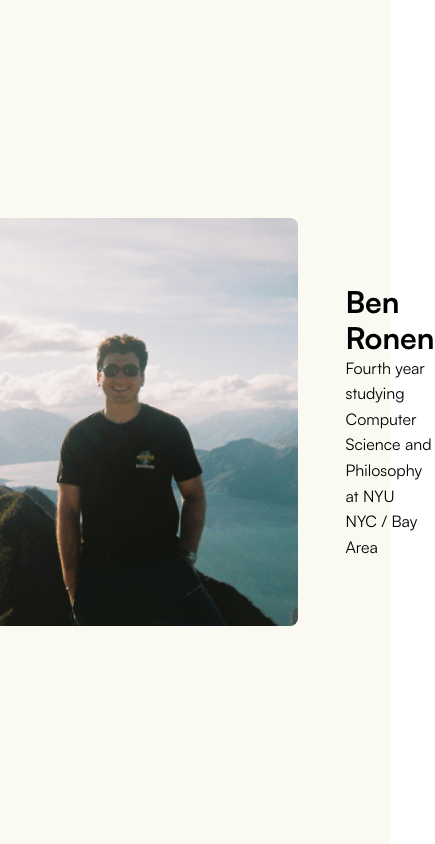
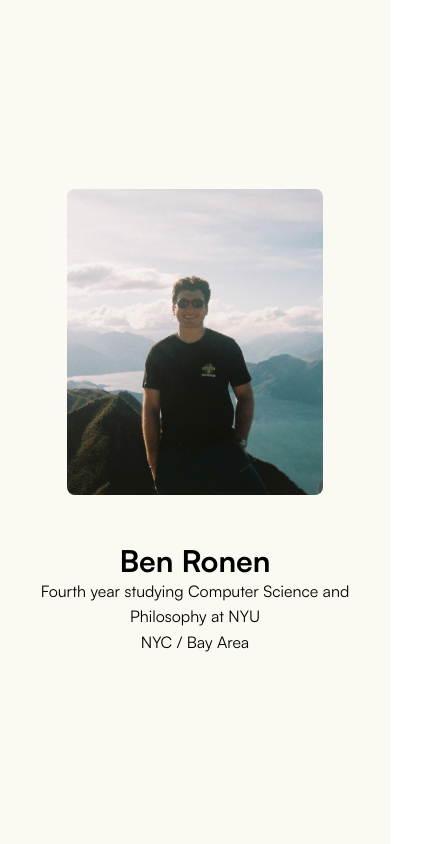
Before and after one commit to bensronen/my-website, a Next.js app: page / in a window 390 px wide. Shown: the whole page, 435 px wide, since content can reach past the window. Built offline with nearby package versions, Linux system fonts and the light colour scheme.

Commit message:
fixed for mobile, hopefully

```diff
--- a/src/app/page.tsx
+++ b/src/app/page.tsx
@@ -1,8 +1,8 @@
 export default function Home() {
   return (
-    <main className="min-h-screen bg-[#FBFAF2] text-black flex items-center justify-center px-6 gap-12">
-      <img src="/ben_img_4_website.JPG" alt="Ben Ronen" className="w-128 rounded-lg" />
-      <div className="text-left max-w-xl leading-[1.6]">
+    <main className="min-h-screen bg-[#FBFAF2] text-black flex flex-col md:flex-row items-center justify-center px-6 gap-12">
+      <img src="/ben_img_4_website.JPG" alt="Ben Ronen" className="w-64 md:w-128 rounded-lg" />
+      <div className="text-center md:text-left max-w-xl leading-[1.6]">
         <h1 className="text-3xl font-bold">Ben Ronen</h1>
         <p>Fourth year studying Computer Science and Philosophy at NYU</p>
         <p>NYC / Bay Area</p>
```
